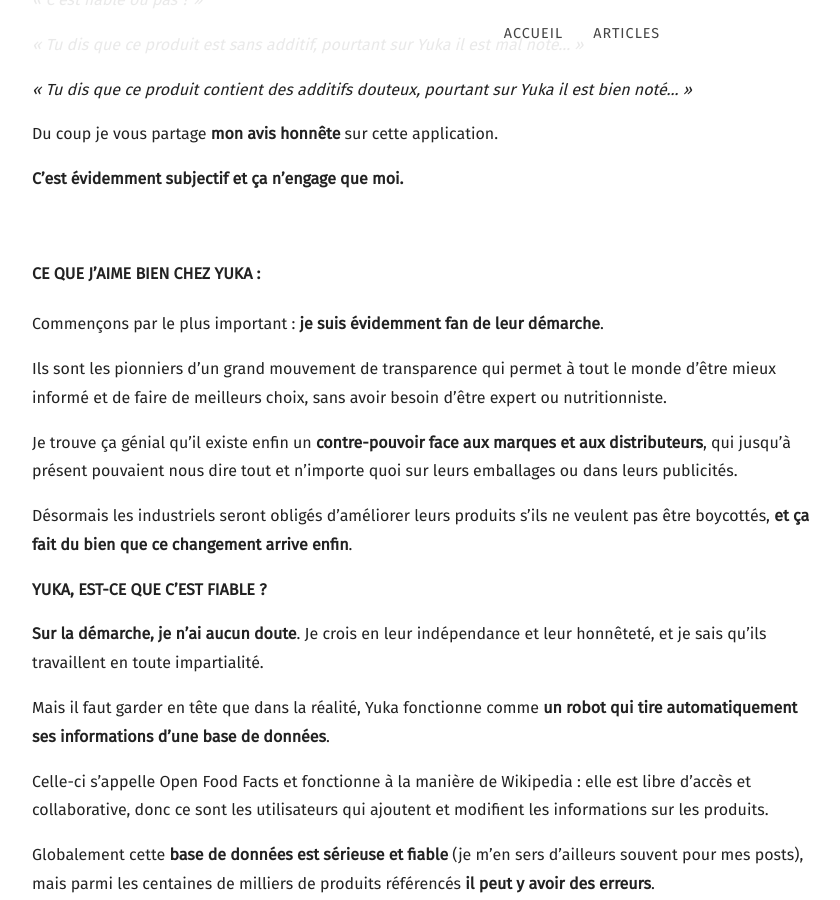
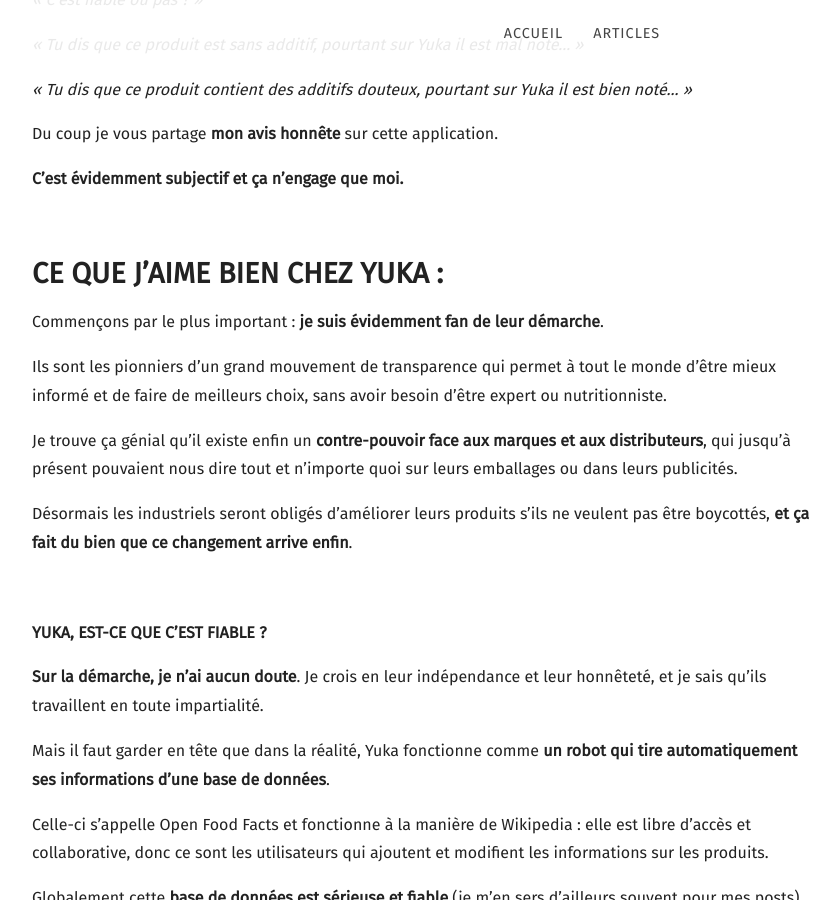
Before and after one commit to marmiteetmoncouteau/marmite-web, a Jekyll site: the page built from _posts/2019-02-24-faut-il-faire-confiance-à-l-application-yuka.md, in a window 1280 px wide and 900 px high, scrolled down 1213 px. Shown: the whole window, without its empty margins (58-898 px from the left). Built offline with Jekyll 4.4.1, drawn with Linux system fonts in a browser that asks for light colours; some web fonts are replaced.

Commit message:
Update from Forestry.io marmiteetmoncouteau@gmail.com updated _posts/2019-02-24-faut-il-faire-confiance-à-l-application-yuka.md

```diff
--- a/_posts/2019-02-24-faut-il-faire-confiance-à-l-application-yuka.md
+++ b/_posts/2019-02-24-faut-il-faire-confiance-à-l-application-yuka.md
@@ -22,7 +22,7 @@ Du coup je vous partage **mon avis honnête** sur cette application.
 
 <br />
 
-#### **CE QUE J’AIME BIEN CHEZ YUKA :**
+# **CE QUE J’AIME BIEN CHEZ YUKA :**
 
 Commençons par le plus important : **je suis évidemment fan de leur démarche**.
 
@@ -31,6 +31,8 @@ Ils sont les pionniers d’un grand mouvement de transparence qui permet à tout
 Je trouve ça génial qu’il existe enfin un **contre-pouvoir face aux marques et aux distributeurs**, qui jusqu’à présent pouvaient nous dire tout et n’importe quoi sur leurs emballages ou dans leurs publicités.
 
 Désormais les industriels seront obligés d’améliorer leurs produits s’ils ne veulent pas être boycottés, **et ça fait du bien que ce changement arrive enfin**.
+
+<br />
 
 **YUKA, EST-CE QUE C’EST FIABLE ?**
 
```
